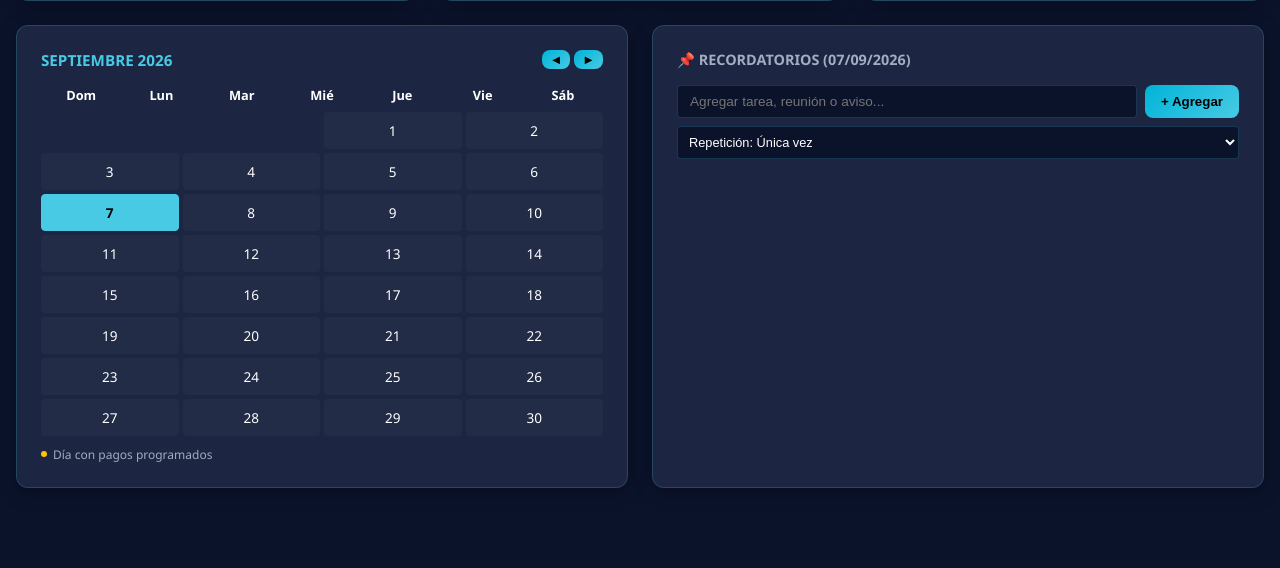
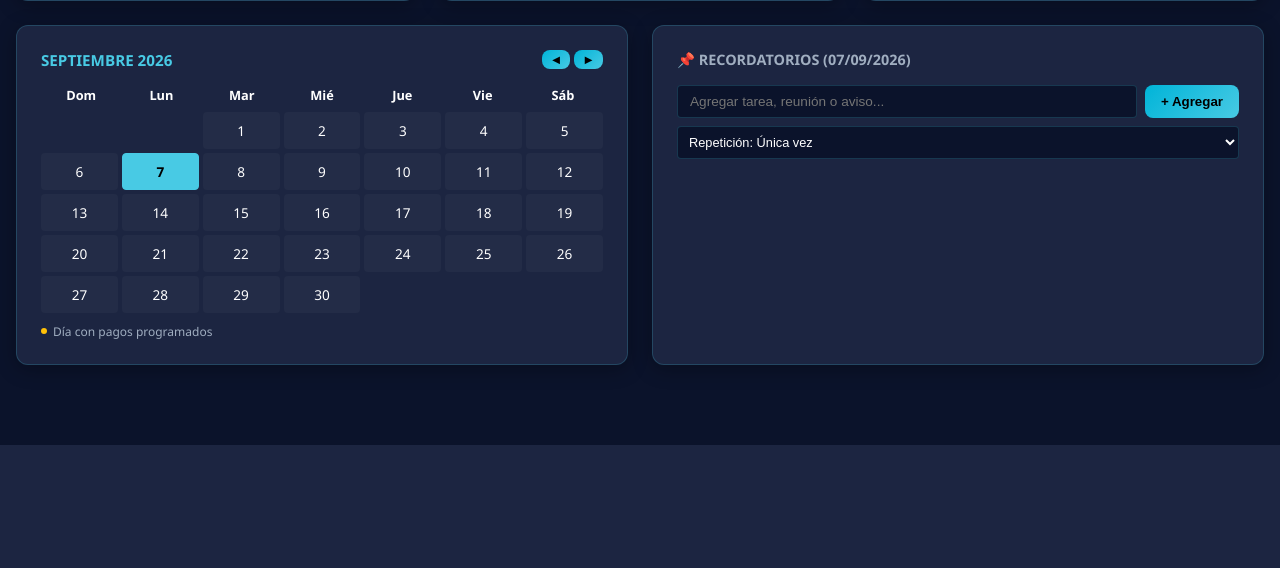
Before and after one commit to dioyerly/tesoroweb, a Python web app: template templates/dashboard.html in a window 1280 px wide. Shown: the part 372-940 px from the top of the page. After the commit the page ends 817 px from the top, so only its background shows below. Run offline with Jinja, Linux system fonts and the light colour scheme; the template is opened without the code that fills it, so the values that code supplies are empty.

Commit message:
Fix: Calendario ajustado correctamente a 7 columnas
Cambiar grid-template-columns de repeat(4, 5fr) a repeat(7, 1fr)
para que los días coincidan correctamente con Dom-Lun-Mar-Mié-Jue-Vie-Sáb

Co-Authored-By: Claude Haiku 4.5 <noreply@anthropic.com>

```diff
--- a/templates/dashboard.html
+++ b/templates/dashboard.html
@@ -67,7 +67,7 @@
             <div>Dom</div><div>Lun</div><div>Mar</div><div>Mié</div><div>Jue</div><div>Vie</div><div>Sáb</div>
         </div>
 
-        <div id="grid_dias" style="display: grid; grid-template-columns: repeat(4, 5fr); gap: 4px; text-align: center;"></div>
+        <div id="grid_dias" style="display: grid; grid-template-columns: repeat(7, 1fr); gap: 4px; text-align: center;"></div>
 
         <p style="color: var(--text-muted); font-size: 0.75rem; margin-top: 10px; margin-bottom: 0; display: flex; align-items: center; gap: 6px;">
             <span style="display: inline-block; width: 6px; height: 6px; border-radius: 50%; background: #ffc107;"></span>
```
